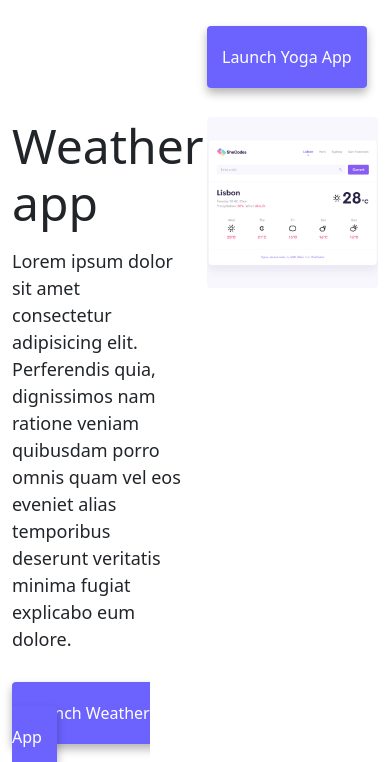
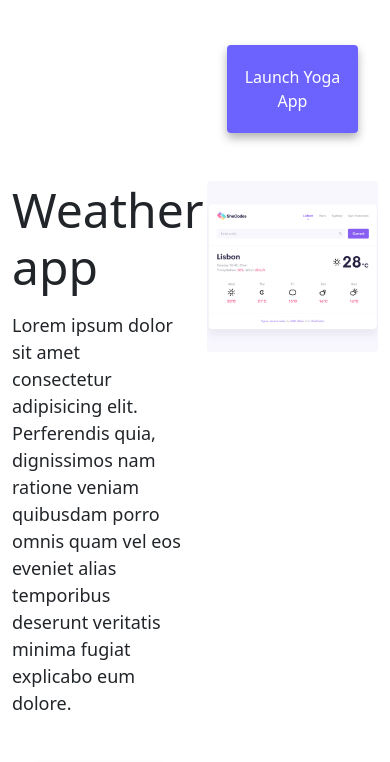
Before and after one commit to marinamorcos92/responsive-project, a plain HTML site: page index.html in a window 390 px wide. Shown: the part 1179-1941 px from the top of the page. Drawn offline with nearby package versions, Linux system fonts and the light colour scheme.

Commit message:
make the page responsive

```diff
--- a/index.html
+++ b/index.html
@@ -75,7 +75,7 @@
             explicabo eum dolore.
           </p>
           <div class="mt-5">
-            <a href="#" class="primary-link">Launch Yoga App</a>
+            <a href="#" class="primary-link project-link">Launch Yoga App</a>
           </div>
         </div>
       </div>
@@ -89,7 +89,7 @@
             explicabo eum dolore.
           </p>
           <div class="mt-5">
-            <a href="#" class="primary-link">Launch Weather App</a>
+            <a href="#" class="primary-link project-link">Launch Weather App</a>
           </div>
         </div>
         <div class="col-6">
@@ -109,7 +109,7 @@
             explicabo eum dolore.
           </p>
           <div class="mt-5">
-            <a href="#" class="primary-link">Launch Weather App</a>
+            <a href="#" class="primary-link project-link">Launch Weather App</a>
           </div>
         </div>
       </div>
--- a/style.css
+++ b/style.css
@@ -86,3 +86,10 @@ p {
 .email-link:hover {
   text-decoration: underline;
 }
+@media (max-width: 576px) {
+  .project-link {
+    display: block;
+    text-align: center;
+    margin: 0 20px;
+  }
+}
```
Also changed, not shown: about.html (+6 -4 lines).
